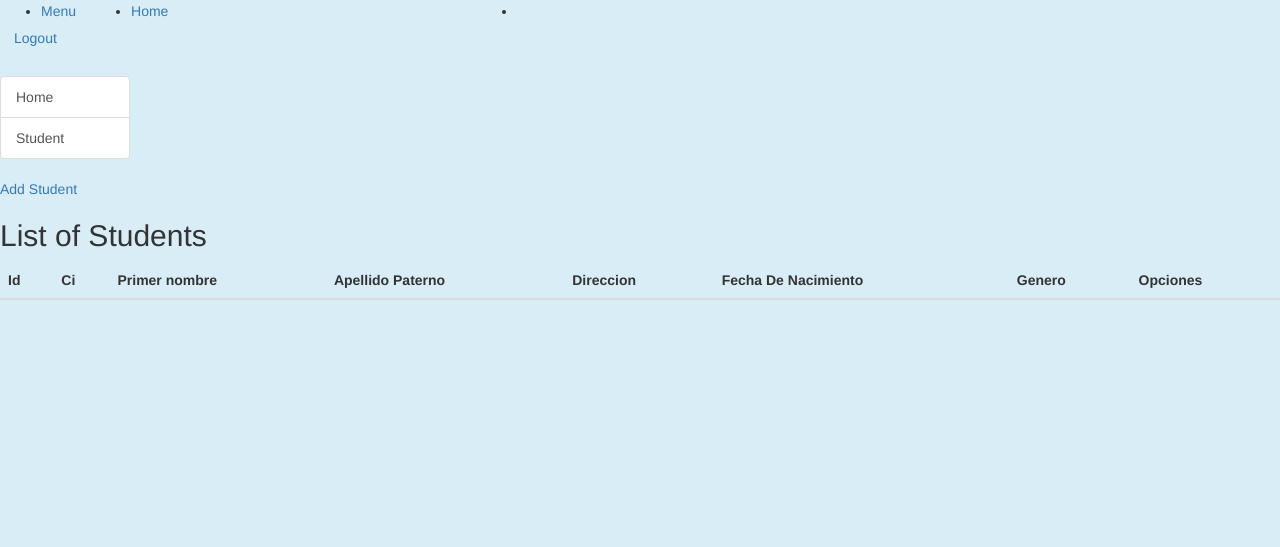
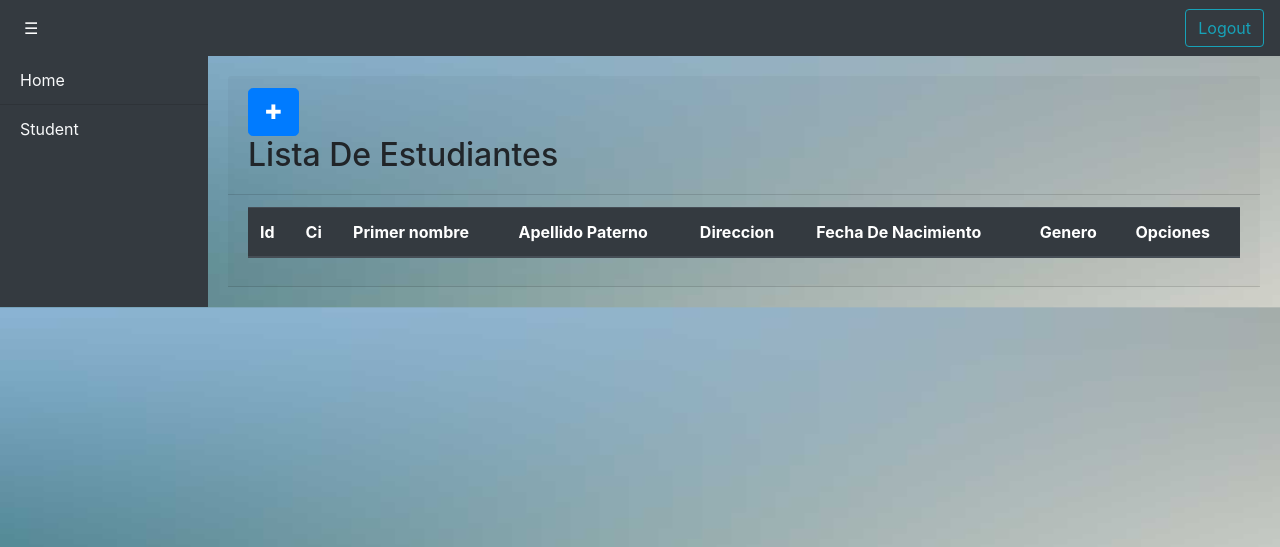
Before and after one commit to playerblade/AcuaticMVC, a PHP site: page /index.php/student in a window 1280 px wide. Shown: the top 547 px of the page. Run offline with PHP 8.4, Linux system fonts and the light colour scheme; data that the repository does not hold is empty; some libraries are stand-ins or nearby versions.

Commit message:
Subiendo nuevos cambios

```diff
--- a/Core/views/app.php
+++ b/Core/views/app.php
@@ -4,29 +4,25 @@
     <meta charset="UTF-8">
     <meta name="viewport" content="width=device-edge, initial-scale=1.0">
     <meta http-equiv="X-UA-Compatible" content="ie=edge">
-    <link rel="stylesheet" href="../../../AcuaticMVC/node_modules/bootstrap/dist/css/bootstrap.min.css">
-    <link href="../../../AcuaticMVC/node_modules/bootstrap/dist/css/simple-sidebar.css" rel="stylesheet">
+    <link rel="stylesheet" href="../../../../AcuaticMVC/node_modules/bootstrap/dist/css/bootstrap.min.css">
+    <link href="../../../../AcuaticMVC/node_modules/bootstrap/dist/css/simple-sidebar.css" rel="stylesheet">
+    <link rel="stylesheet" href="../../../../AcuaticMVC/Resources/style.css">
     <title>Acuatic Club</title>
 </head>
-<body class="bg-info"> <!--PONE IMAGEN SI-->
+<body> <!--PONE IMAGEN SI-->
 
     <header class="navbar navbar-expand navbar-dark flex-column flex-md-row bd-navbar bg-dark">
         <!-- Menu toogle -->
         <ul class="navbar-nav bd-navbar-nav flex-row">
             <li class="nav-item">
-                <a class="nav-link active" id="menu-toggle" href="#" onclick="ga('send', 'event', 'Navbar', 'Community links', 'Bootstrap');">Menu</a>
+                <a class="nav-link active" id="menu-toggle" href="#" onclick="ga('send', 'event', 'Navbar', 'Community links', 'Bootstrap');">
+                    &#x2630;
+                </a>
                 <!-- ../../menuAdmin/menu.php -->
             </li>
         </ul>
         <!-- <p class="text-dark">----------------------</p> -->
         <!-- fin menu toogle -->
-        <div class="col-xs-6 col-sm-4">
-            <ul class="navbar-nav bd-navbar-nav flex-row">
-            <li class="nav-item">
-                <a class="nav-link active" href="#" onclick="ga('send', 'event', 'Navbar', 'Community links', 'Bootstrap');">Home</a>
-            </li>
-            </ul>
-        </div>
 
         <li   class="form-inline my-2 my-lg-0  ml-auto"> </li>
         <!-- LOGOUT -->
@@ -43,9 +39,11 @@
         //include($template);
     ?>
 
-    <script src="../../../AcuaticMVC/node_modules/jquery/dist/jquery.slim.min.js"></script>
-    <script src="../../../AcuaticMVC/node_modules/popper.js/umd/popper.min.js"></script>
-    <script src="../../../AcuaticMVC/node_modules/bootstrap/dist/js/bootstrap.min.js" ></script>
+
+    <script src="../../../../AcuaticMVC/node_modules/jquery/dist/jquery.min.js"></script>
+    <script src="../../../../AcuaticMVC/node_modules/jquery/dist/jquery.slim.min.js"></script>
+    <script src="../../../../AcuaticMVC/node_modules/popper.js/dist/umd/popper.min.js"></script>
+    <script src="../../../../AcuaticMVC/node_modules/bootstrap/dist/js/bootstrap.min.js" ></script>
 
     </body>
 </html>
--- a/Core/views/menu.php
+++ b/Core/views/menu.php
@@ -16,8 +16,8 @@
     ?>
   </div>
 
-  <script src="../../../AcuaticMVC/node_modules/jquery/dist/jquery.min.js"></script>
-  <script src="../../../AcuaticMVC/node_modules/bootstrap/dist/js/bootstrap.bundle.min.js"></script>
+  <script src="../../../../AcuaticMVC/node_modules/jquery/dist/jquery.min.js"></script>
+  <script src="../../../../AcuaticMVC/node_modules/bootstrap/dist/js/bootstrap.bundle.min.js"></script>
 
   <script>
     $("#menu-toggle").click(function(e) {
--- /dev/null
+++ b/Resources/style.css
@@ -0,0 +1,4 @@
+body{
+    background-image: url(../../../AcuaticMVC/Resources/img/2.jpg);
+    background-size:100% 100%;
+}
--- a/Student/views/index.php
+++ b/Student/views/index.php
@@ -1,11 +1,12 @@
-<!-- i here need student create after -->
 <div class="card-body">
-<a href="<?= Route::link("/student/create")?>">
-    Add Student
+    <div class="card-header">
+        <a href="<?= Route::link("/student/create")?>" class="btn btn-primary btn-lg">
+            &#x271a
         </a>
-<h2>List of Students</h2>
-            <!-- AQUI ESTARA LA LISTA DE ESTUDINTES -->
-            <table class="table table-striped">     <!--style="width: 80%;"--> <!--PONEER FOREACH--->
+        <h2>Lista De Estudiantes</h2>
+    </div>
+    <div class="card-header">
+        <table class="table table-striped">
             <thead class="thead-dark">
                 <tr>
                 <th scope="col">Id</th>
@@ -18,13 +19,13 @@
                 <th scope="col">Opciones</th>
                 </tr>
             </thead>
+
+            <tbody>
                 <?php foreach ($data as $student) {?>
-                <tbody>
                     <tr>
                         <td>
                             <?= $student['id']?>
                         </td>
-
                         <td>
                             <?= $student['ciEstudiante']?>
                         </td>
@@ -44,18 +45,19 @@
                             <?= $student['genero']?>
                         </td>
                         <td>
-                            <a href="<?=Route::link("/student/{$student['id']}/show") ?>"> <!--la manera correcta puede ser  despues /show-->
+                            <a href="<?=Route::link("/student/{$student['id']}/show") ?>"class="btn btn-primary btn-lg"> <!--la manera correcta puede ser  despues /show-->
                                 &#x1f50D <!--this is show-->
                             </a>
-                            <a href="<?=Route::link("/student/{$student['id']}/edit") ?>">
+                            <a href="<?=Route::link("/student/{$student['id']}/edit") ?>"class="btn btn-warning btn-lg">
                                 &#9998 <!--this is edit-->
                             </a>
-                            <a href="<?= Route::link("/student/{$student['id']}/delete") ?>">
-                                &#10008 <!--this is delete-->
+                            <a href="<?= Route::link("/student/{$student['id']}/delete") ?> "class="btn btn-danger btn-lg">
+                                &#x2716<!--this is delete-->
                             </a>
                         </td>
                     </tr>
+                <?php }?>
             </tbody>
-                <?php }?>
         </table>
     </div>
+</div>
```
Also changed, not shown: Resources/BD/create.sql (+11 -2 lines), Student/views/form.php (+23 -8 lines), Student/views/show.php (+32 -9 lines), Resources/img/2.jpg (added). Lines whose indentation alone changed are shown as unchanged.
